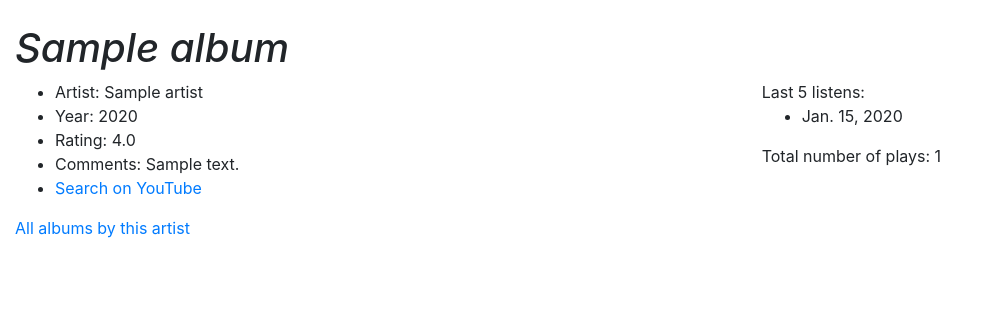
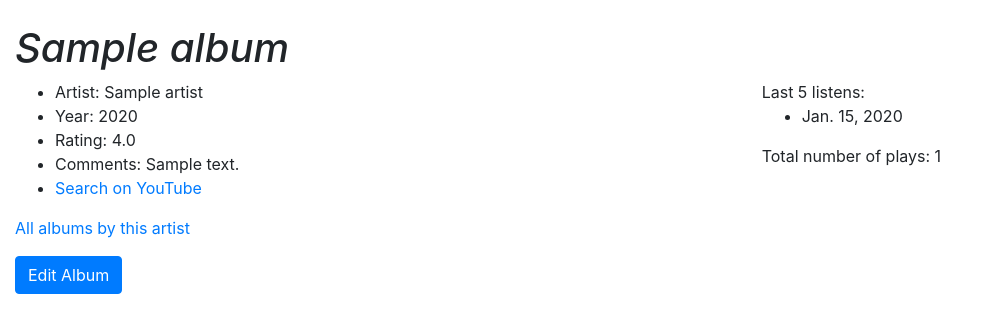
Before and after one commit to sierracodes/music-tracker, a Django app: a page that uses mutrack/tracker/templates/tracker/album_detail.html in a window 1280 px wide. Shown: the part 56-389 px from the top of the page, without its empty margins (0-988 px from the left). Run offline with Django 3.2, Linux system fonts and the light colour scheme; tables that the repository leaves empty hold one stand-in row (values such as "Sample post"); some libraries are stand-ins or nearby versions.

Commit message:
Add update and create views for album and simplify form templates

```diff
--- a/mutrack/tracker/models.py
+++ b/mutrack/tracker/models.py
@@ -76,6 +76,8 @@ class Artist(models.Model):
         return quote_plus(self.name)
 
     def get_absolute_url(self):
+        """Get url to detail page for the model instance.
+        """
         return reverse_lazy('tracker:artist',
                             kwargs={'artist_name': self.quoted_name()})
 
@@ -97,6 +99,13 @@ class Album(models.Model):
 
     def __str__(self):
         return '{} [{}]'.format(self.name, self.artist.name)
+
+    def get_absolute_url(self):
+        """Get url to detail page for the model instance.
+        """
+        return reverse_lazy('tracker:album',
+                            kwargs={'album_name': self.quoted_name(),
+                                    'artist_name': self.artist.quoted_name()})
 
     def artist_name(self):
         return self.artist.name
--- a/mutrack/tracker/templates/tracker/album_detail.html
+++ b/mutrack/tracker/templates/tracker/album_detail.html
@@ -18,8 +18,11 @@
         Search on YouTube</a></li>
 
     </ul>
-    <a href="{% url 'tracker:artist' album.artist.quoted_name %}">
-      All albums by this artist</a>
+    <p><a href="{% url 'tracker:artist' album.artist.quoted_name %}">
+      All albums by this artist</a></p>
+
+    <p><a href="{% url 'tracker:album-update' album.artist.quoted_name album.quoted_name %}" class="btn btn-primary">
+      Edit Album</a></p>
   </div>
 
   <div class="col-5">
--- a/mutrack/tracker/templates/tracker/artist_form.html
+++ b/mutrack/tracker/templates/tracker/generic_form.html
@@ -1,8 +1,8 @@
 
 {% extends "tracker/base-bootstrap.html" %}
 
-{% block title %}{{ action }} Artist{% endblock %}
-{% block h1 %}{{ action }} Artist{% endblock %}
+{% block title %}{{ action }} {{ model_name }}{% endblock %}
+{% block h1 %}{{ action }} {{ model_name }}{% endblock %}
 
 {% block body-content %}
 <form method="post">
--- a/mutrack/tracker/urls.py
+++ b/mutrack/tracker/urls.py
@@ -12,6 +12,9 @@ urlpatterns = [
     url(r'^artist/edit/(?P<artist_name>[^/\s]+)/?$',
         views.ArtistUpdate.as_view(), name='artist-update'),
 
-    url(r'^album/(?P<artist_name>[^/\s]+)/(?P<album_name>[^/\s]+)',
-        views.AlbumView.as_view(), name='album')
+    url(r'^album/(?P<artist_name>[^/\s]+)/(?P<album_name>[^/\s]+)/?$',
+        views.AlbumView.as_view(), name='album'),
+    url(r'^album/add/?$', views.AlbumCreate.as_view(), name='album-create'),
+    url(r'^album/(?P<artist_name>[^/\s]+)/(?P<album_name>[^/\s]+)/edit/?$',
+        views.AlbumUpdate.as_view(), name='album-update'),
 ]
--- a/mutrack/tracker/views.py
+++ b/mutrack/tracker/views.py
@@ -5,7 +5,6 @@ from django.views import generic
 
 from .models import Album, Artist
 
-# Views
 
 class IndexView(generic.ListView):
     """Index view for the tracker application.
@@ -19,6 +18,8 @@ class IndexView(generic.ListView):
         """
         return Album.objects.all()
 
+
+#~~~~~~~~~~~~~~~~~~~~~~~~~~~~ Album-related views ~~~~~~~~~~~~~~~~~~~~~~~~~~~~#
 
 class AlbumView(generic.DetailView):
     """Detail view for an individual album.
@@ -56,6 +57,55 @@ class AlbumView(generic.DetailView):
         return context
 
 
+class AlbumCreate(generic.edit.CreateView):
+    """View for creating a new Album.
+    """
+    model = Album
+    fields = ['name', 'artist', 'year', 'rating', 'primary_genres',
+              'secondary_genres', 'comments']
+    template_name = 'tracker/generic_form.html'
+
+    def get_context_data(self, **kwargs):
+        """Get context data for this view.
+        """
+        # Call super
+        context = super(AlbumCreate, self).get_context_data(**kwargs)
+        context['action'] = 'Add'
+        context['model_name'] = 'Album'
+        return context
+
+
+class AlbumUpdate(generic.edit.UpdateView):
+    """View for updating an Album.
+    """
+    model = Album
+    fields = ['name', 'artist', 'year', 'rating', 'primary_genres',
+              'secondary_genres', 'comments']
+    template_name = 'tracker/generic_form.html'
+
+    def get_object(self):
+        """Get the object we're looking for.
+        """
+        artist_name = unquote_plus(self.kwargs['artist_name'])
+        album_name = unquote_plus(self.kwargs['album_name'])
+        super_qset = super(AlbumUpdate, self).get_queryset()
+
+        filterset = super_qset.filter(artist__name__iexact=artist_name,
+                                      name__iexact=album_name)
+        return filterset[0]
+
+    def get_context_data(self, **kwargs):
+        """Get context data for this view.
+        """
+        # Call super
+        context = super(AlbumUpdate, self).get_context_data(**kwargs)
+        context['action'] = 'Edit'
+        context['model_name'] = 'Album'
+        return context
+
+
+#~~~~~~~~~~~~~~~~~~~~~~~~~~~ Artist-related views ~~~~~~~~~~~~~~~~~~~~~~~~~~~~#
+
 class ArtistView(generic.DetailView):
     """Detail view for an Artist.
     """
@@ -81,11 +131,13 @@ class ArtistView(generic.DetailView):
 
         return context
 
+
 class ArtistCreate(generic.edit.CreateView):
     """View for creating a new Artist.
     """
     model = Artist
     fields = ['name']
+    template_name = 'tracker/generic_form.html'
 
     def get_context_data(self, **kwargs):
         """Get context data for this view.
@@ -93,13 +145,16 @@ class ArtistCreate(generic.edit.CreateView):
         # Call super
         context = super(ArtistCreate, self).get_context_data(**kwargs)
         context['action'] = 'Add'
+        context['model_name'] = 'Artist'
         return context
+
 
 class ArtistUpdate(generic.edit.UpdateView):
     """View for updating an Artist.
     """
     model = Artist
     fields = ['name']
+    template_name = 'tracker/generic_form.html'
 
     def get_object(self):
         """Get the object we're looking for, using the artist name.
@@ -116,4 +171,5 @@ class ArtistUpdate(generic.edit.UpdateView):
         # Call super
         context = super(ArtistUpdate, self).get_context_data(**kwargs)
         context['action'] = 'Edit'
+        context['model_name'] = 'Artist'
         return context
```
